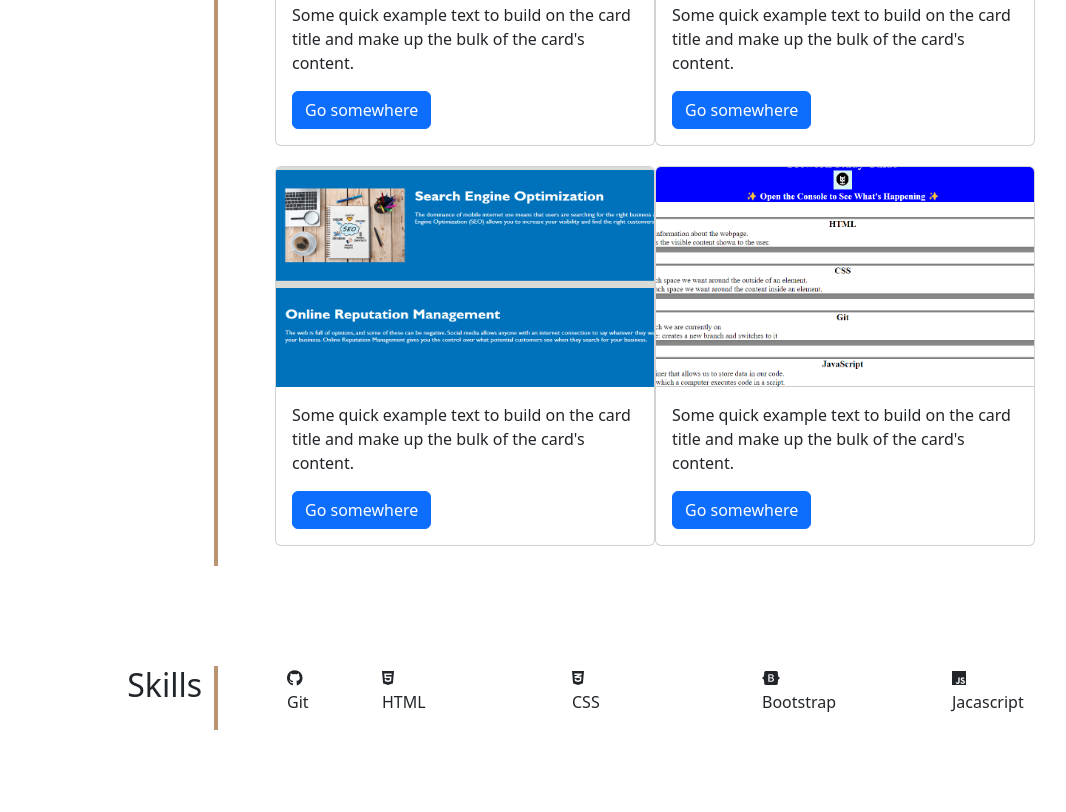
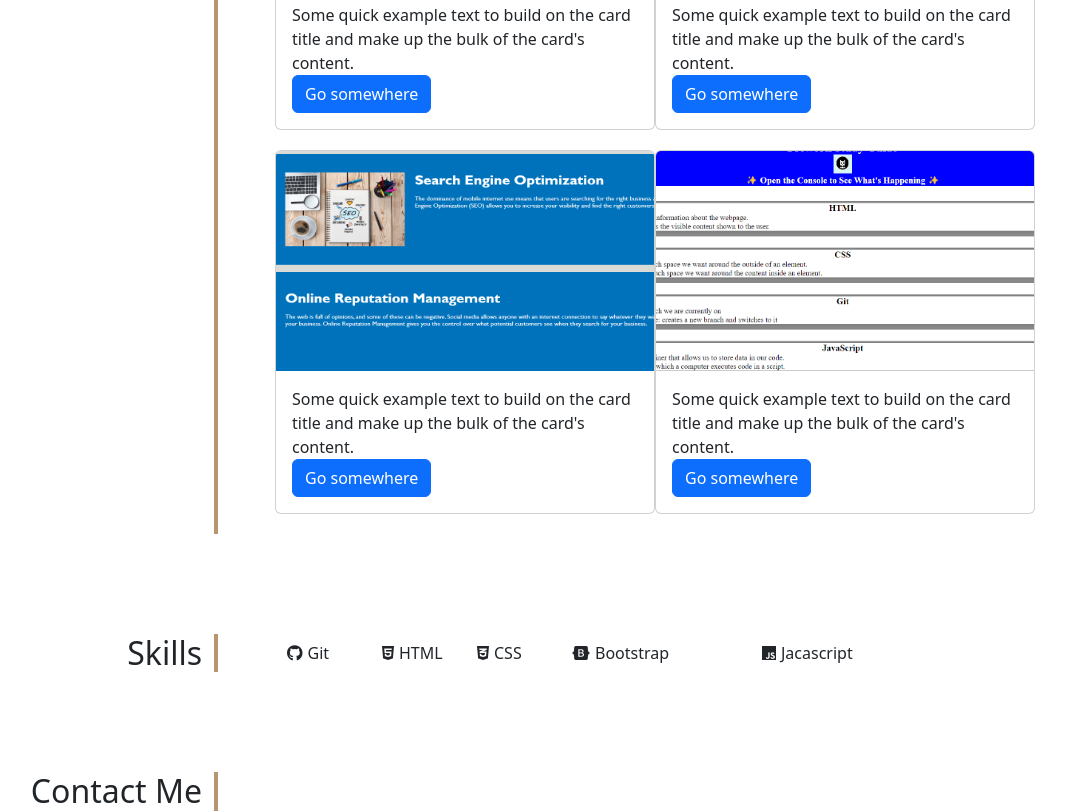
Before and after one commit to SiminAnaraki/Bootstrap-Portfolio, a plain HTML site: page index.html in a window 1280 px wide. Shown: the part 864-1676 px from the top of the page, without its empty margins (137-1203 px from the left). Before the commit the page ends 1594 px from the top, so only its background shows below. Drawn offline with nearby package versions, Linux system fonts and the light colour scheme.

Commit message:
added skills section

```diff
--- a/css/style.css
+++ b/css/style.css
@@ -5,7 +5,7 @@
 body {
     margin:0;
 }
-h1,h2,h3 {
+h1,h2,h3 ,p{
     margin:0
 }
 section {
@@ -25,7 +25,7 @@ section {
     justify-content: flex-end;
 }
 
-/* hero */
+/* work */
 .work  .card {
     padding:0 !important
 }
@@ -36,3 +36,13 @@ section {
 .work .row-padding {
     padding-bottom: 20px;
 }
+/* shills */
+.skills .flex-holder {
+    display:flex !important;
+    align-items: center;
+    gap:5px;
+    transition: all .5s;
+}
+.skills .flex-holder:hover {
+    color:var(--primary-color)
+}
--- a/index.html
+++ b/index.html
@@ -90,27 +90,34 @@
                 <div class="col-lg-3 section-title">
                     <h2>Skills</h2>
                 </div>
-                <div class="col-lg-1">
+                <div class="col-lg-1 flex-holder">
                     <i class="fa-brands fa-github"></i>
                     <p>Git</p>
                 </div>
-                <div class="col-lg-2">
+                <div class="col-lg-1 flex-holder">
                     <i class="fa-brands fa-html5"></i>
                     <p>HTML</p>
                 </div>
-                <div class="col-lg-2">
+                <div class="col-lg-1 flex-holder">
                     <i class="fa-brands fa-css3-alt"></i>
                     <p>CSS</p>
                 </div>
-                <div class="col-lg-2">
+                <div class="col-lg-2 flex-holder">
                     <i class="fa-brands fa-bootstrap"></i>
                     <p>Bootstrap</p>
                 </div>
-                <div class="col-lg-1">
+                <div class="col-lg-1 flex-holder">
                     <i class="fa-brands fa-js"></i>
                     <p>Jacascript</p>
                 </div>
-
+      </section>
+      <!-- contact section  -->
+      <section class="contact">
+        <div class="container">
+            <div class="row">
+                <div class="col-lg-3 section-title">
+                    <h2>Contact Me</h2>
+                </div>
             </div>
       </section>
 
```
